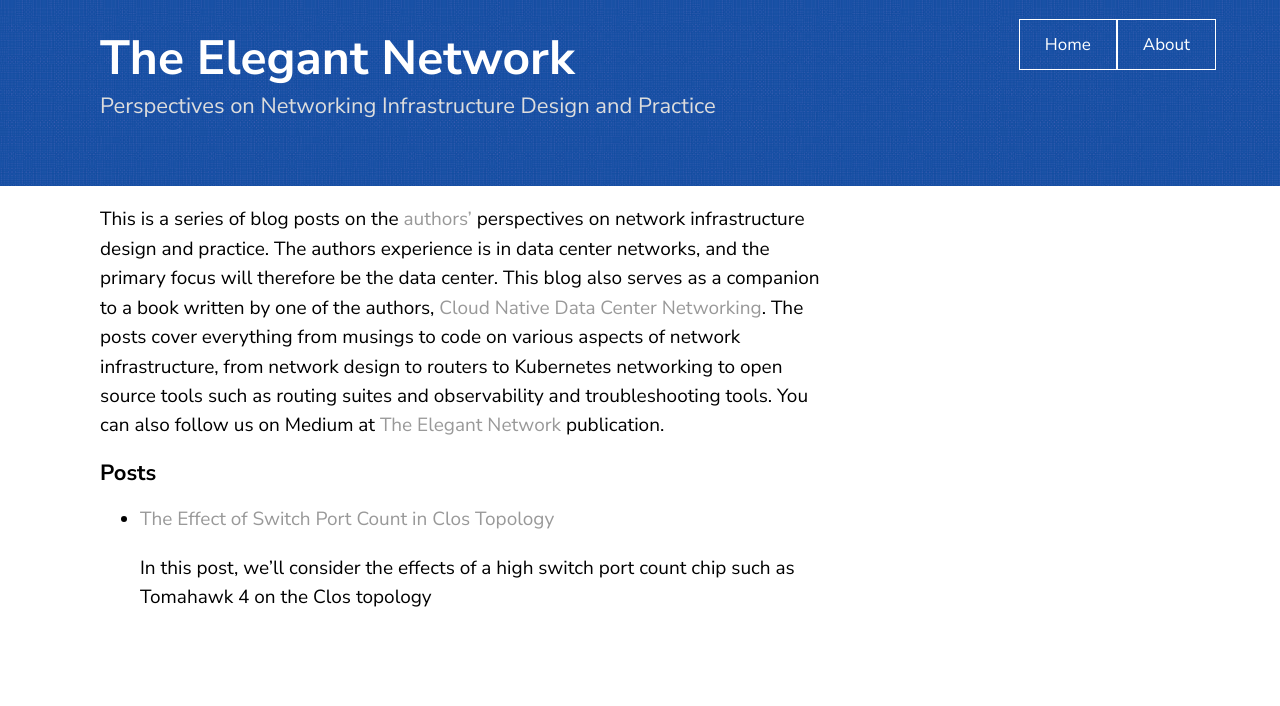
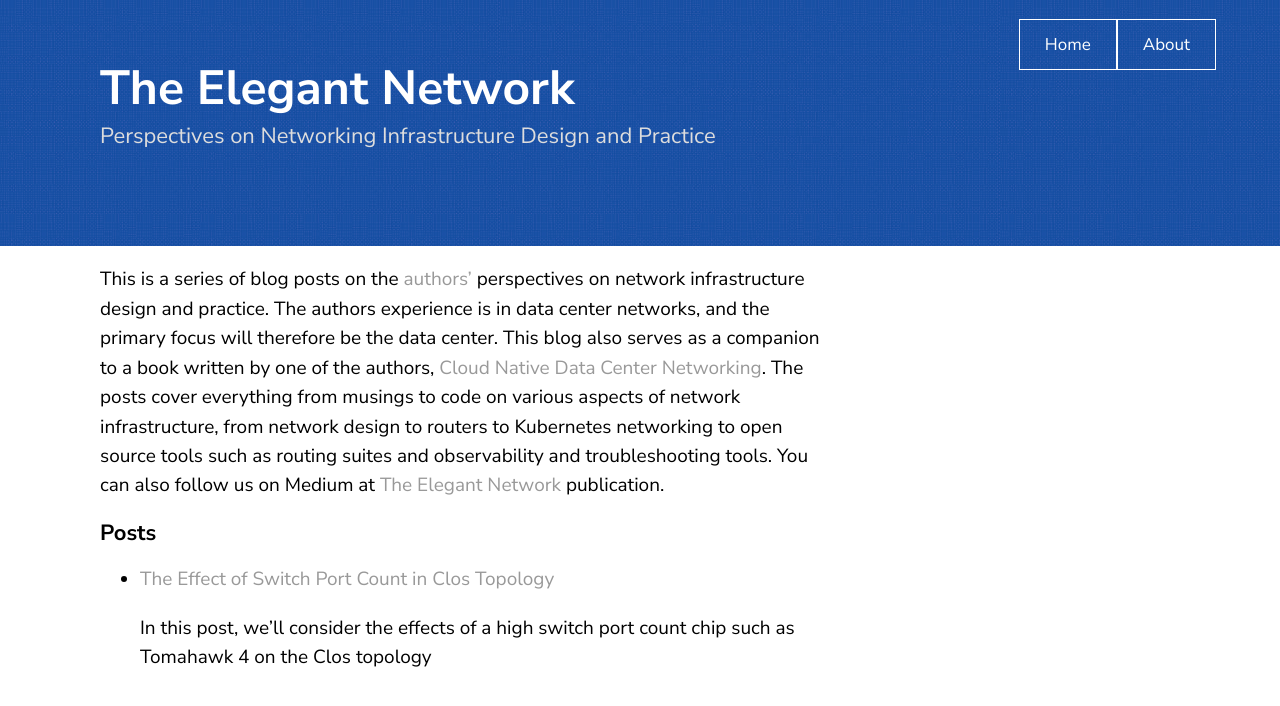
Before and after one commit to elegantnetwork/elegantnetwork.github.io, a Jekyll site: the page built from index.md, in a window 1280 px wide. Shown: the top 706 px of the page. Built offline with Jekyll 4.4.1, drawn with Linux system fonts in a browser that asks for light colours.

Commit message:
fix padding back to 60 to see if it fixes mobile

```diff
--- a/_sass/theme.scss
+++ b/_sass/theme.scss
@@ -61,7 +61,7 @@ figcaption {
 
 header {
 	// background-size: cover;
-	padding: 30px 0;
+	padding: 60px 0;
 	color: #fff;
 	overflow: hidden;
 	h2 {
```
